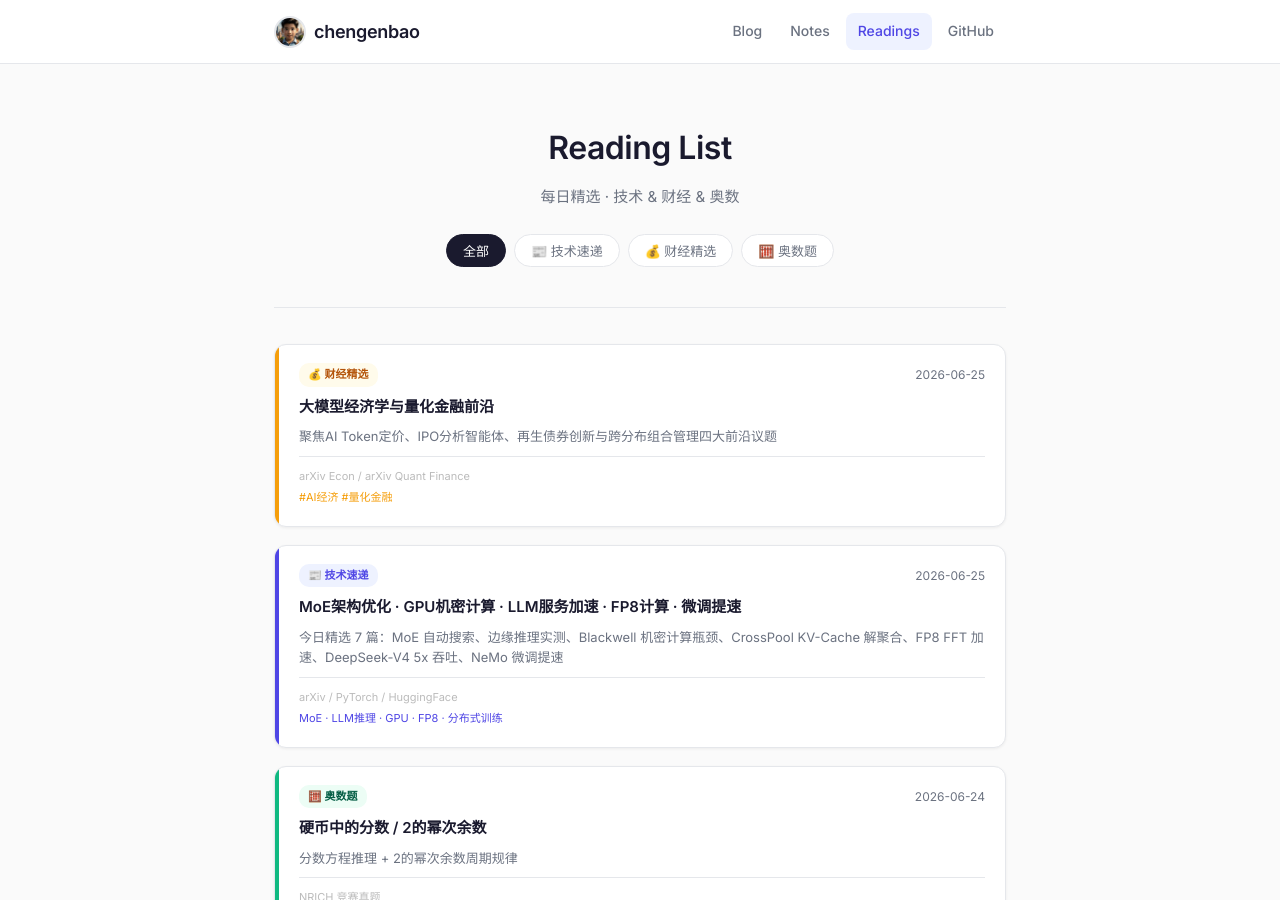
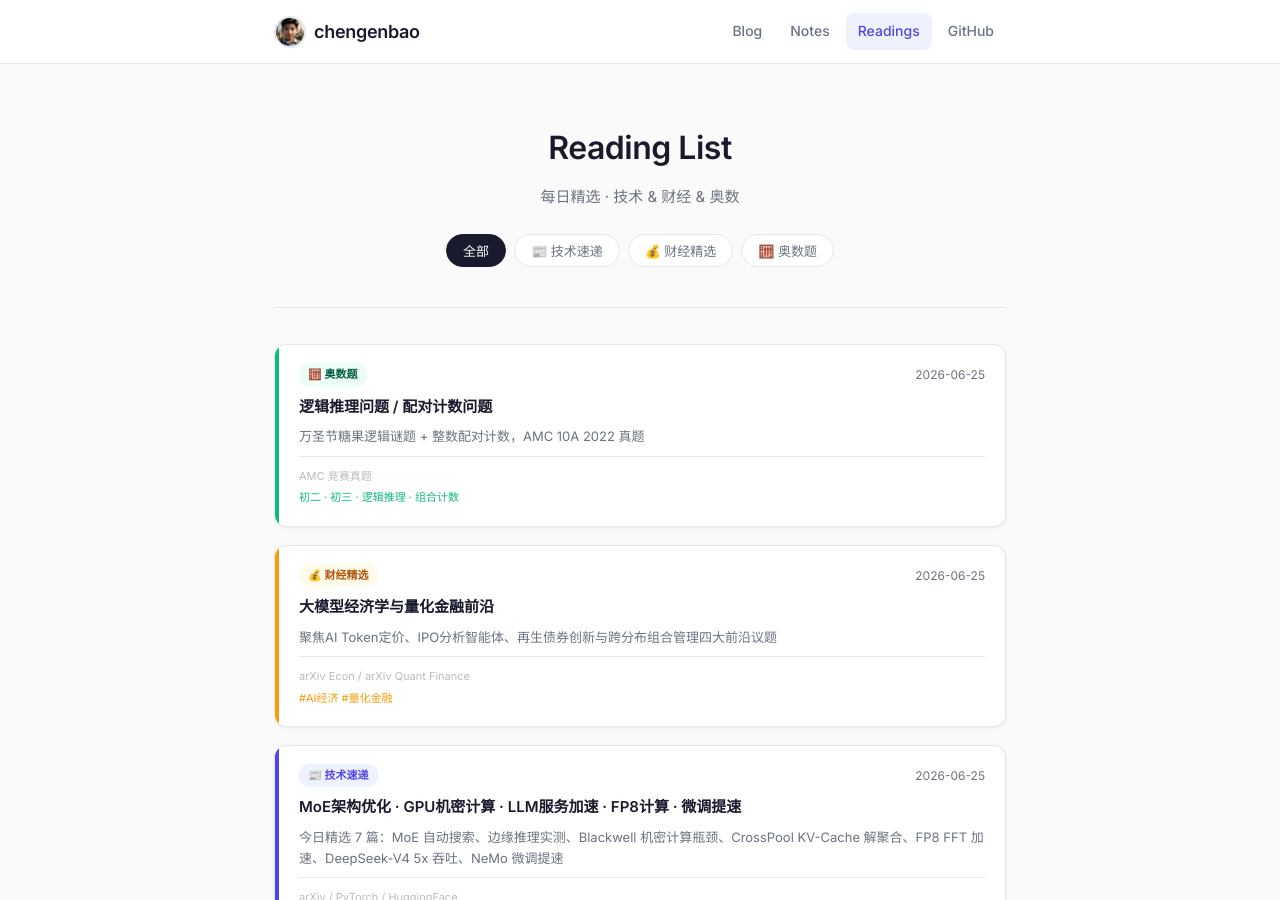
Before and after one commit to chengenbao/chengenbao.github.io, a Jekyll site: the page built from reading-list/index.md, in a window 1280 px wide and 900 px high. Built offline with Jekyll 4.4.1, drawn with Linux system fonts in a browser that asks for light colours.

Commit message:
add math card 2026-06-25

```diff
--- a/reading-list/index.md
+++ b/reading-list/index.md
@@ -18,6 +18,7 @@ permalink: /reading-list/
   </div>
 
   <div class="rl-grid">
+<a class="rl-card math" href="/reading-list/2026-06-25-math/"><div class="rl-accent"></div><div class="rl-body"><div class="rl-top"><span class="rl-badge math">🧮 奥数题</span><time>2026-06-25</time></div><h2>逻辑推理问题 / 配对计数问题</h2><p>万圣节糖果逻辑谜题 + 整数配对计数，AMC 10A 2022 真题</p><div class="rl-meta"><span class="rl-source">AMC 竞赛真题</span><span class="rl-tags">初二 · 初三 · 逻辑推理 · 组合计数</span></div></div></a>
 <a class="rl-card finance" href="/reading-list/2026-06-25-finance-daily/">
   <div class="rl-accent"></div>
   <div class="rl-body">
```
